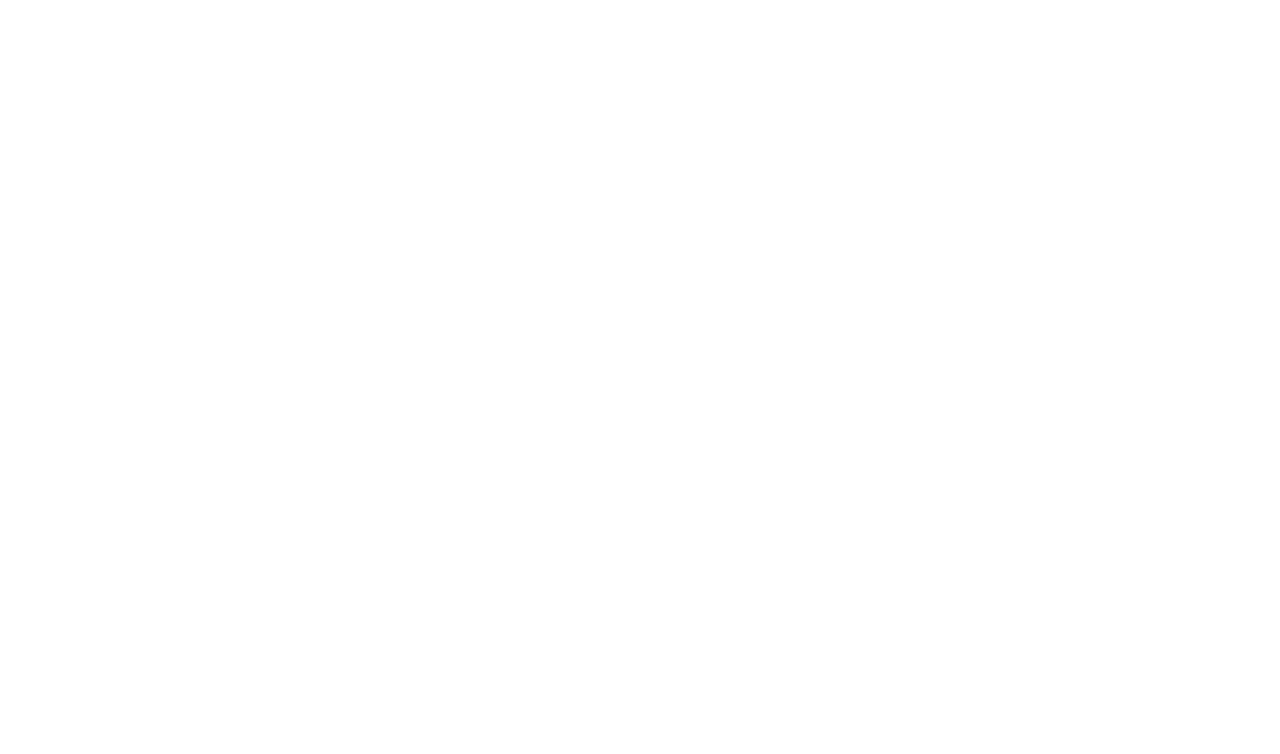
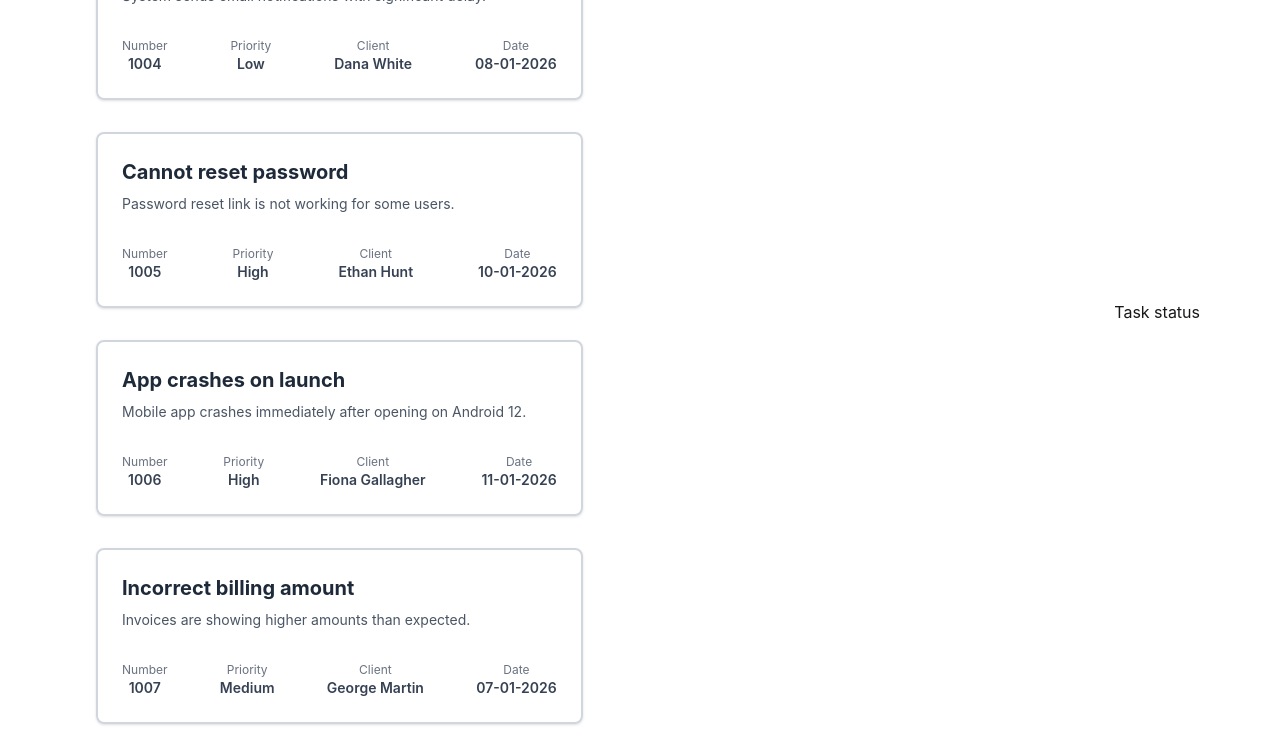
Before and after one commit to theTODEsage/react-assignment, a React (Vite) app: page / in a window 1280 px wide. Shown: the part 1134-1888 px from the top of the page. Before the commit the page ends 800 px from the top, so only its background shows below. Built offline with nearby package versions, Linux system fonts and the light colour scheme.

Commit message:
loaded data

```diff
--- a/src/App.jsx
+++ b/src/App.jsx
@@ -3,6 +3,12 @@
 import Counter from './Components/Counter/Counter'
 import Nav from './Components/Navbar/Nav'
 import Tickets from './Components/Tickets/Tickets'
+
+const fetchData = async() =>{
+  const res = await fetch('service.json')
+  return res.json()
+}
+const promise = fetchData()
 
 function App() {
 
@@ -10,7 +16,7 @@
     <>
       <Nav></Nav>
       <Counter></Counter>
-      <Tickets></Tickets>
+      <Tickets promise={promise} ></Tickets>
     </>
   )
 }
--- /dev/null
+++ b/src/Components/Ticket/Ticket.jsx
@@ -0,0 +1,41 @@
+import React from 'react';
+
+const Ticket = ({ticket}) => {
+    return (
+        <div>
+            <div className="grid grid-cols-1 md:grid-cols-2 gap-6 p-4">
+                    <div className="border-2 border-gray-300 rounded-lg p-6 flex flex-col justify-between shadow-sm hover:shadow-md transition-shadow duration-200">
+
+                        <div className="mb-4">
+                            <h2 className="text-xl font-bold text-gray-800 mb-2">{ticket.title}</h2>
+                            <p className="text-gray-600 text-sm">
+                                {ticket.description}
+                            </p>
+                        </div>
+
+                        <div className="flex flex-wrap justify-between mt-4 text-gray-700 text-sm gap-4">
+                            <div className="flex flex-col items-center">
+                                <span className="text-gray-500 text-xs">Number</span>
+                                <span className="font-semibold">{ticket.number}</span>
+                            </div>
+                            <div className="flex flex-col items-center">
+                                <span className="text-gray-500 text-xs">Priority</span>
+                                <span className="font-semibold">{ticket.priority}</span>
+                            </div>
+                            <div className="flex flex-col items-center">
+                                <span className="text-gray-500 text-xs">Client</span>
+                                <span className="font-semibold">{ticket.client}</span>
+                            </div>
+                            <div className="flex flex-col items-center">
+                                <span className="text-gray-500 text-xs">Date</span>
+                                <span className="font-semibold">{ticket.date}</span>
+                            </div>
+                        </div>
+
+                    </div>
+                </div>
+        </div>
+    );
+};
+
+export default Ticket;
--- a/src/Components/Tickets/Tickets.jsx
+++ b/src/Components/Tickets/Tickets.jsx
@@ -1,9 +1,24 @@
-import React from 'react';
+import React, { use } from 'react';
+import Ticket from '../Ticket/Ticket';
 
-const Tickets = () => {
+const Tickets = ({ promise }) => {
+
+    const ticketList = use(promise)
+
     return (
-        <div>
+        <div className='px-20 flex items-center justify-between'>
+            <div>
+                <h2>Customer Tickets</h2>
 
+                {
+                    ticketList.map((ticket, index)=> <Ticket key={index} ticket={ticket}></Ticket>)
+                }
+
+
+            </div>
+            <div>
+                <h2>Task status</h2>
+            </div>
         </div>
     );
 };
```
